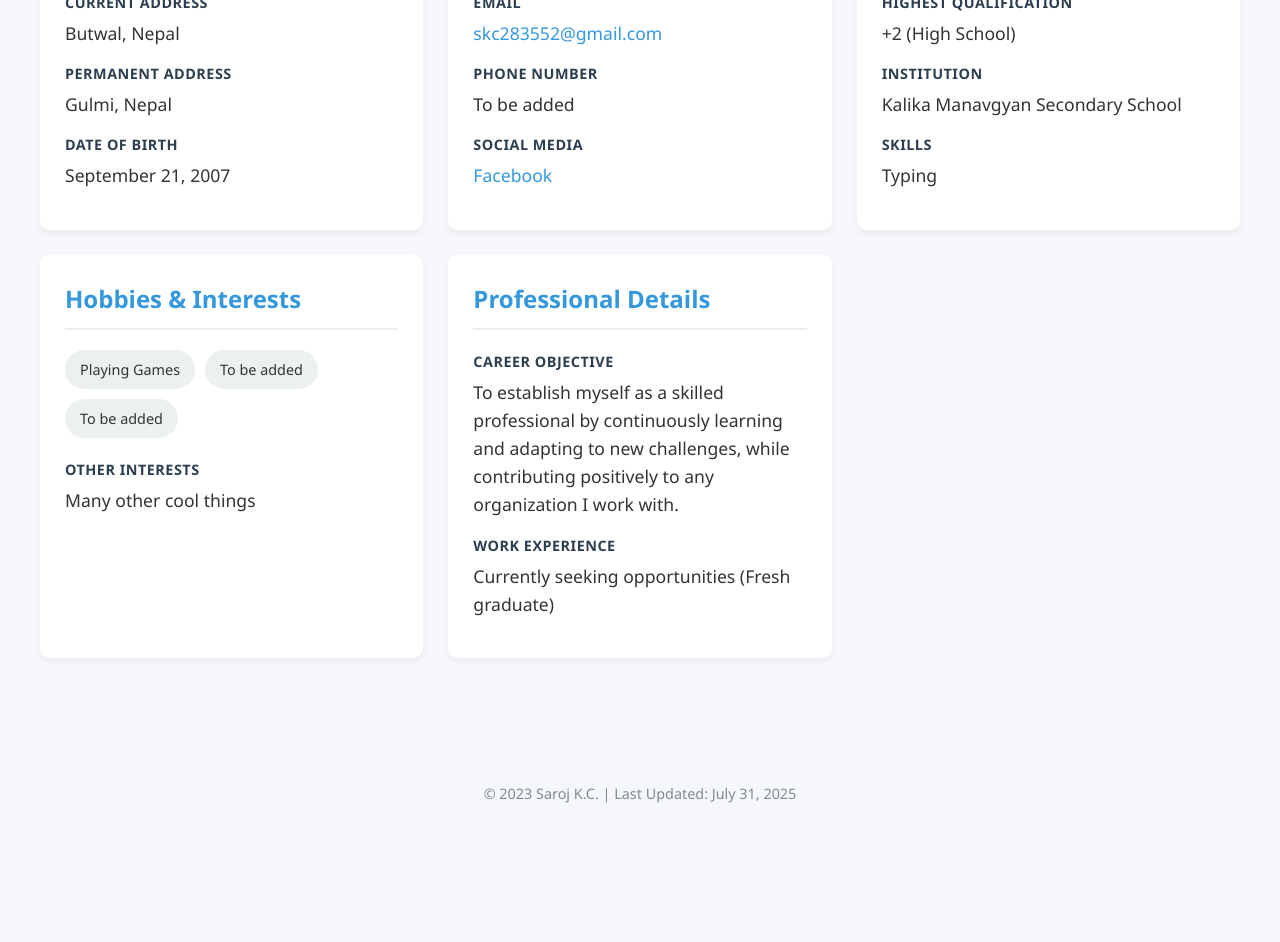
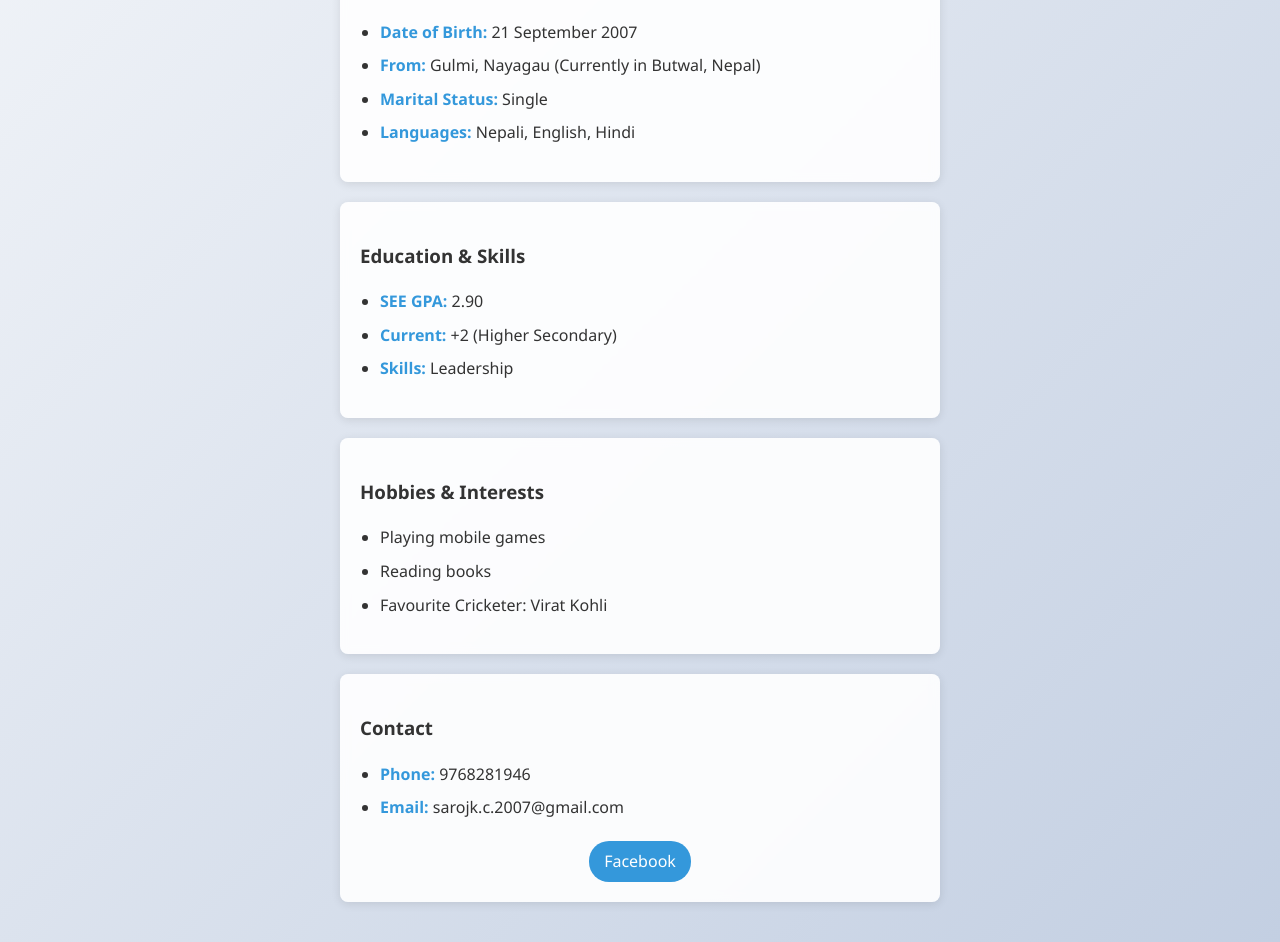
Before and after one commit to skc283552-dotcom/saroj2007, a plain HTML site: page index.html in a window 1280 px wide. Shown: the part 359-1301 px from the top of the page. Before the commit the page ends 1219 px from the top, so only its background shows below. Drawn offline with Linux system fonts and the light colour scheme.

Commit message:
Update index.html

```diff
--- a/index.html
+++ b/index.html
@@ -3,238 +3,155 @@
 <head>
     <meta charset="UTF-8">
     <meta name="viewport" content="width=device-width, initial-scale=1.0">
-    <title>Saroj K.C. - Professional Dashboard</title>
+    <title>Saroj K.C. | Student</title>
     <style>
-        :root {
-            --primary-color: #3498db;
-            --secondary-color: #2c3e50;
-            --accent-color: #e74c3c;
-            --light-color: #ecf0f1;
-            --dark-color: #2c3e50;
-            --success-color: #2ecc71;
+        /* Vibrant Gradient Background */
+        body {
+            font-family: 'Segoe UI', Tahoma, Geneva, Verdana, sans-serif;
+            line-height: 1.6;
+            max-width: 600px;
+            margin: 0 auto;
+            padding: 20px;
+            color: #333;
+            background: linear-gradient(135deg, #f5f7fa 0%, #c3cfe2 100%);
+            min-height: 100vh;
         }
 
-        body {
-            font-family: 'Segoe UI', Tahoma, Geneva, Verdana, sans-serif;
-            margin: 0;
-            padding: 0;
-            background-color: #f5f7fa;
-            color: #333;
-            line-height: 1.6;
-        }
-
-        .container {
-            max-width: 1200px;
-            margin: 0 auto;
-            padding: 20px;
+        /* Profile Image Circle */
+        .profile-img {
+            width: 120px;
+            height: 120px;
+            border-radius: 50%;
+            object-fit: cover;
+            border: 4px solid #3498db;
+            margin: 0 auto 15px;
+            display: block;
+            background-color: #eee; /* Placeholder color */
         }
 
         header {
-            background-color: var(--secondary-color);
-            color: white;
-            padding: 30px 0;
             text-align: center;
-            border-radius: 0 0 10px 10px;
-            box-shadow: 0 4px 12px rgba(0, 0, 0, 0.1);
-            margin-bottom: 30px;
+            margin-bottom: 25px;
         }
 
-        header h1 {
-            margin: 0;
-            font-size: 2.5em;
+        h1 {
+            color: #2c3e50;
+            font-size: 2.2em;
+            margin-bottom: 5px;
         }
 
-        header p {
-            margin: 10px 0 0;
-            font-size: 1.2em;
-            opacity: 0.9;
+        h2 {
+            color: #3498db;
+            font-size: 1.3em;
+            font-weight: 400;
+            margin-top: 0;
         }
 
-        .dashboard {
-            display: grid;
-            grid-template-columns: repeat(auto-fit, minmax(300px, 1fr));
-            gap: 25px;
+        .section {
+            background: rgba(255, 255, 255, 0.9);
+            padding: 20px;
+            margin-bottom: 20px;
+            border-radius: 8px;
+            box-shadow: 0 2px 10px rgba(0,0,0,0.1);
+            backdrop-filter: blur(5px);
         }
 
-        .card {
-            background: white;
-            border-radius: 10px;
-            padding: 25px;
-            box-shadow: 0 4px 6px rgba(0, 0, 0, 0.05);
-            transition: transform 0.3s ease, box-shadow 0.3s ease;
+        .highlight {
+            color: #3498db;
+            font-weight: 600;
         }
 
-        .card:hover {
-            transform: translateY(-5px);
-            box-shadow: 0 10px 20px rgba(0, 0, 0, 0.1);
+        ul {
+            padding-left: 20px;
         }
 
-        .card h2 {
-            color: var(--primary-color);
-            margin-top: 0;
-            padding-bottom: 10px;
-            border-bottom: 2px solid var(--light-color);
+        li {
+            margin-bottom: 8px;
         }
 
-        .info-item {
-            margin-bottom: 15px;
+        .social-links {
+            display: flex;
+            justify-content: center;
+            gap: 15px;
+            margin-top: 20px;
         }
 
-        .info-item strong {
-            display: block;
-            color: var(--secondary-color);
-            margin-bottom: 5px;
-            font-size: 0.9em;
-            text-transform: uppercase;
-            letter-spacing: 0.5px;
+        .social-links a {
+            color: white;
+            background: #3498db;
+            padding: 8px 15px;
+            border-radius: 20px;
+            text-decoration: none;
+            font-weight: 500;
+            transition: all 0.3s;
         }
 
-        .info-item p {
-            margin: 0;
-            font-size: 1.1em;
+        .social-links a:hover {
+            background: #2980b9;
+            transform: translateY(-2px);
         }
 
-        .contact-info a {
-            color: var(--primary-color);
-            text-decoration: none;
-            transition: color 0.3s;
-        }
-
-        .contact-info a:hover {
-            color: var(--accent-color);
-            text-decoration: underline;
-        }
-
-        .hobbies ul {
-            list-style-type: none;
-            padding: 0;
-            display: flex;
-            flex-wrap: wrap;
-            gap: 10px;
-        }
-
-        .hobbies li {
-            background-color: var(--light-color);
-            padding: 8px 15px;
-            border-radius: 20px;
-            font-size: 0.9em;
-        }
-
-        footer {
-            text-align: center;
-            margin-top: 50px;
-            padding: 20px;
-            color: #7f8c8d;
-            font-size: 0.9em;
-        }
-
-        @media (max-width: 768px) {
-            .dashboard {
-                grid-template-columns: 1fr;
+        @media (max-width: 480px) {
+            body {
+                padding: 15px;
             }
-
-            header h1 {
-                font-size: 2em;
+            h1 {
+                font-size: 1.8em;
+            }
+            .profile-img {
+                width: 100px;
+                height: 100px;
             }
         }
     </style>
 </head>
 <body>
     <header>
-        <div class="container">
-            <h1>Saroj K.C.</h1>
-            <p>Professional Dashboard</p>
-        </div>
+        <!-- Image Placeholder - Replace with your image -->
+        <div class="profile-img"></div>
+        <h1>Saroj K.C.</h1>
+        <h2>Student</h2>
     </header>
 
-    <div class="container">
-        <div class="dashboard">
-            <div class="card personal-info">
-                <h2>Personal Information</h2>
-                <div class="info-item">
-                    <strong>Current Address</strong>
-                    <p>Butwal, Nepal</p>
-                </div>
-                <div class="info-item">
-                    <strong>Permanent Address</strong>
-                    <p>Gulmi, Nepal</p>
-                </div>
-                <div class="info-item">
-                    <strong>Date of Birth</strong>
-                    <p>September 21, 2007</p>
-                </div>
-            </div>
+    <div class="section">
+        <h3>About Me</h3>
+        <ul>
+            <li><span class="highlight">Date of Birth:</span> 21 September 2007</li>
+            <li><span class="highlight">From:</span> Gulmi, Nayagau (Currently in Butwal, Nepal)</li>
+            <li><span class="highlight">Marital Status:</span> Single</li>
+            <li><span class="highlight">Languages:</span> Nepali, English, Hindi</li>
+        </ul>
+    </div>
 
-            <div class="card contact-info">
-                <h2>Contact Information</h2>
-                <div class="info-item">
-                    <strong>Email</strong>
-                    <p><a href="mailto:skc283552@gmail.com">skc283552@gmail.com</a></p>
-                </div>
-                <div class="info-item">
-                    <strong>Phone Number</strong>
-                    <p>To be added</p>
-                </div>
-                <div class="info-item">
-                    <strong>Social Media</strong>
-                    <p><a href="https://facebook.com" target="_blank">Facebook</a></p>
-                </div>
-            </div>
+    <div class="section">
+        <h3>Education & Skills</h3>
+        <ul>
+            <li><span class="highlight">SEE GPA:</span> 2.90</li>
+            <li><span class="highlight">Current:</span> +2 (Higher Secondary)</li>
+            <li><span class="highlight">Skills:</span> Leadership</li>
+        </ul>
+    </div>
 
-            <div class="card education">
-                <h2>Education & Qualification</h2>
-                <div class="info-item">
-                    <strong>Highest Qualification</strong>
-                    <p>+2 (High School)</p>
-                </div>
-                <div class="info-item">
-                    <strong>Institution</strong>
-                    <p>Kalika Manavgyan Secondary School</p>
-                </div>
-                <div class="info-item">
-                    <strong>Skills</strong>
-                    <p>Typing</p>
-                </div>
-            </div>
+    <div class="section">
+        <h3>Hobbies & Interests</h3>
+        <ul>
+            <li>Playing mobile games</li>
+            <li>Reading books</li>
+            <li>Favourite Cricketer: Virat Kohli</li>
+        </ul>
+    </div>
 
-            <div class="card hobbies">
-                <h2>Hobbies & Interests</h2>
-                <ul>
-                    <li>Playing Games</li>
-                    <li>To be added</li>
-                    <li>To be added</li>
-                </ul>
-                <div class="info-item" style="margin-top: 20px;">
-                    <strong>Other Interests</strong>
-                    <p>Many other cool things</p>
-                </div>
-            </div>
-
-            <div class="card professional">
-                <h2>Professional Details</h2>
-                <div class="info-item">
-                    <strong>Career Objective</strong>
-                    <p>To establish myself as a skilled professional by continuously learning and adapting to new challenges, while contributing positively to any organization I work with.</p>
-                </div>
-                <div class="info-item">
-                    <strong>Work Experience</strong>
-                    <p>Currently seeking opportunities (Fresh graduate)</p>
-                </div>
-            </div>
+    <div class="section">
+        <h3>Contact</h3>
+        <ul>
+            <li><span class="highlight">Phone:</span> 9768281946</li>
+            <li><span class="highlight">Email:</span> sarojk.c.2007@gmail.com</li>
+        </ul>
+        <div class="social-links">
+            <a href="https://www.facebook.com/share/1YtssJzLyQ/
+" target="_blank">Facebook</a>
+            <!-- Add more links if needed -->
         </div>
     </div>
-
-    <footer>
-        <div class="container">
-            <p>&copy; 2023 Saroj K.C. | Last Updated: <span id="current-date"></span></p>
-        </div>
-    </footer>
-
-    <script>
-        // Add current date
-        const options = { year: 'numeric', month: 'long', day: 'numeric' };
-        const currentDate = new Date().toLocaleDateString(undefined, options);
-        document.getElementById('current-date').textContent = currentDate;
-    </script>
 </body>
 </html>
```
